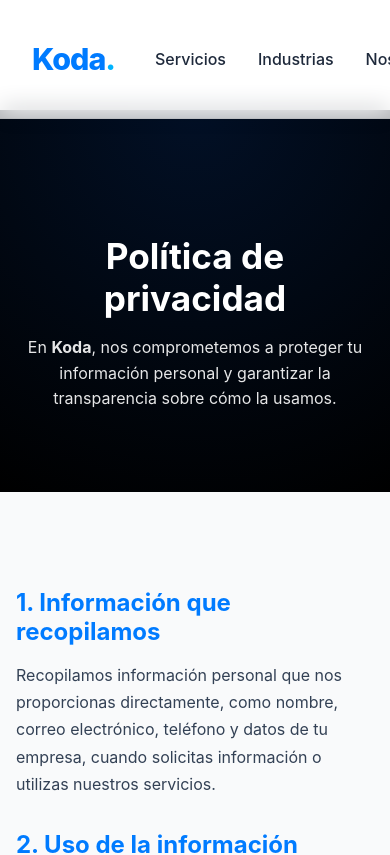
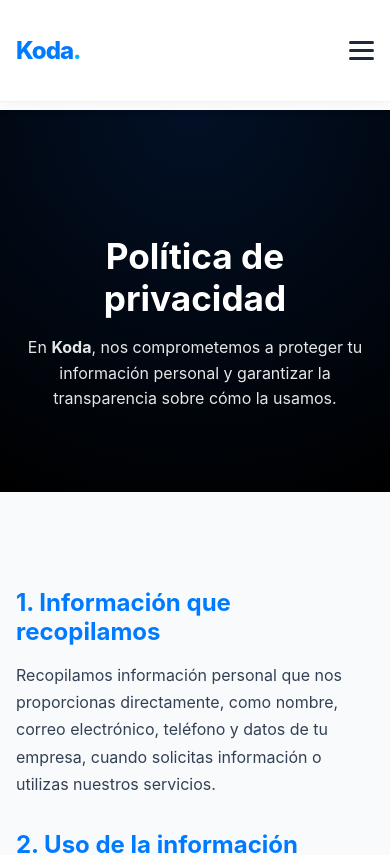
Before and after one commit to Araelcryp/koda-web, a Next.js app: page /politica-de-privacidad in a window 390 px wide. Shown: the top 855 px of the page. Built offline with nearby package versions, Linux system fonts and the light colour scheme.

Commit message:
Navbar Mobile Fix

```diff
--- a/src/components/Navbar.jsx
+++ b/src/components/Navbar.jsx
@@ -2,7 +2,7 @@
 
 import { useState } from "react";
 import "../styles/Navbar.css";
-import { FaCode, FaCloud, FaRobot, FaIndustry } from "react-icons/fa";
+import { FaCode, FaCloud, FaRobot, FaIndustry, FaStore, FaAppleAlt, FaApple, FaAppStore, FaAtom } from "react-icons/fa";
 
 export default function Navbar() {
   const [activeMenu, setActiveMenu] = useState(null);
@@ -28,7 +28,16 @@ export default function Navbar() {
           <h1>Koda<span>.</span></h1>
         </div>
 
-        <ul className="navbar-links">
+        <div
+      className={`menu-toggle ${activeMenu ? "active" : ""}`}
+      onClick={() => setActiveMenu(activeMenu ? null : "menu")}
+    >
+      <span></span>
+      <span></span>
+      <span></span>
+        </div>
+
+        <ul className={`navbar-links ${activeMenu === "menu" ? "active" : ""}`}>
           <li onMouseEnter={() => handleEnter("servicios")}>
             <a href="#servicios">Servicios</a>
           </li>
@@ -57,7 +66,7 @@ export default function Navbar() {
                   <h3><FaCode /> Desarrollo</h3>
                   <ul>
                     <li><a href="#">Software a la Medida</a></li>
-                    <li><a href="#">Aplicaciones Web</a></li>
+                    <li><a href="#">Sitios Web</a></li>
                     <li><a href="#">Aplicaciones Móviles</a></li>
                   </ul>
                 </div>
@@ -87,15 +96,15 @@ export default function Navbar() {
                   <ul>
                     <li><a href="#">Salud</a></li>
                     <li><a href="#">Educación</a></li>
-                    <li><a href="#">Finanzas</a></li>
+                    <li><a href="#">Construcción</a></li>
                   </ul>
                 </div>
                 <div>
-                  <h3><FaCloud /> Tecnología</h3>
+                  <h3><FaAtom /> Aplicaciones</h3>
                   <ul>
-                    <li><a href="#">Blockchain</a></li>
-                    <li><a href="#">IoT</a></li>
-                    <li><a href="#">Realidad Aumentada</a></li>
+                    <li><a href="#">Android</a></li>
+                    <li><a href="#">iOS</a></li>
+                    <li><a href="#">Aplicaciones web</a></li>
                   </ul>
                 </div>
                 <div>
--- a/src/styles/Navbar.css
+++ b/src/styles/Navbar.css
@@ -174,3 +174,111 @@
 .animate-slideUp {
   animation: slideUp 0.25s ease-in forwards;
 }
+
+/* --- RESPONSIVE NAVBAR --- */
+@media (max-width: 900px) {
+  .navbar-container {
+    padding: 1rem;
+  }
+
+  /* Reorganizamos el contenedor principal */
+  .navbar-links {
+    position: fixed;
+    top: 70px;
+    right: -100%;
+    width: 75%;
+    height: 100vh;
+    background: white;
+    flex-direction: column;
+    align-items: flex-start;
+    gap: 1.5rem;
+    padding: 2rem;
+    box-shadow: -4px 0 25px rgba(0, 0, 0, 0.1);
+    transition: right 0.3s ease-in-out;
+  }
+
+  /* Mostramos menú cuando esté activo */
+  .navbar-links.active {
+    right: 0;
+  }
+
+  .navbar-links li {
+    width: 100%;
+  }
+
+  .navbar-links a {
+    font-size: 1.1rem;
+    display: block;
+    width: 100%;
+  }
+
+  /* Ocultamos mega dropdown en móviles */
+  .mega-dropdown {
+    position: static;
+    width: 100%;
+    box-shadow: none;
+    border: none;
+    animation: none;
+    padding: 1rem 0;
+  }
+
+  .mega-content {
+    display: flex;
+    flex-direction: column;
+    gap: 1.5rem;
+    padding: 1rem;
+  }
+
+  .mega-content h3 {
+    font-size: 1rem;
+  }
+
+  .mega-content a {
+    font-size: 0.95rem;
+  }
+
+  /* --- HAMBURGER MENU BUTTON --- */
+  .menu-toggle {
+    display: flex;
+    flex-direction: column;
+    justify-content: center;
+    gap: 5px;
+    cursor: pointer;
+    width: 25px;
+    height: 25px;
+    z-index: 101;
+  }
+
+  .menu-toggle span {
+    width: 100%;
+    height: 3px;
+    background: var(--color-text-dark);
+    border-radius: 3px;
+    transition: all 0.3s ease;
+  }
+
+  /* Animación al abrir */
+  .menu-toggle.active span:nth-child(1) {
+    transform: rotate(45deg) translate(5px, 5px);
+  }
+
+  .menu-toggle.active span:nth-child(2) {
+    opacity: 0;
+  }
+
+  .menu-toggle.active span:nth-child(3) {
+    transform: rotate(-45deg) translate(5px, -5px);
+  }
+}
+
+/* Asegurar que los menús grandes no se corten en pantallas pequeñas */
+@media (max-width: 600px) {
+  .navbar-logo h1 {
+    font-size: 1.5rem;
+  }
+
+  .contact-link {
+    padding: 0.5rem 1.2rem;
+    font-size: 0.9rem;
+  }
+}
```
